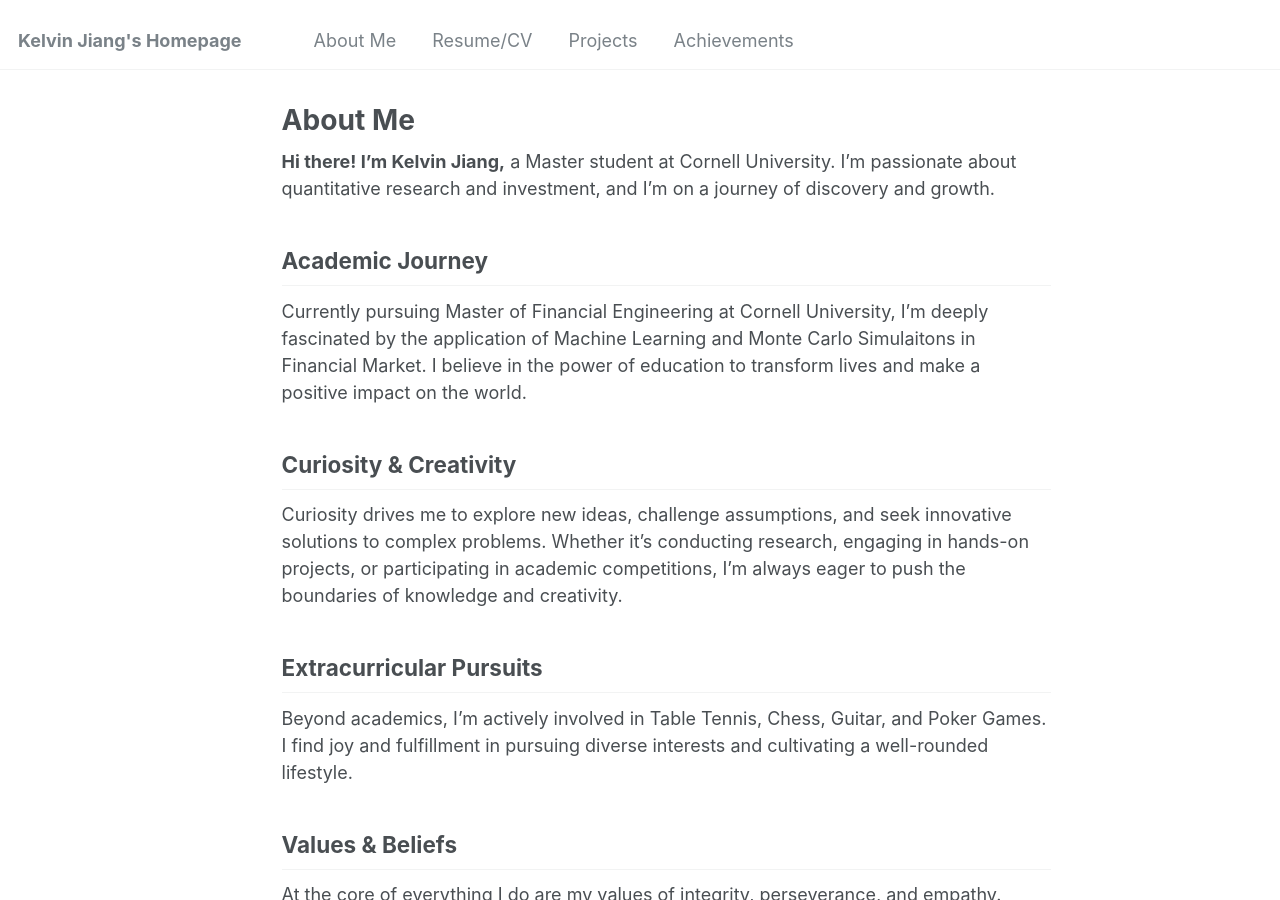
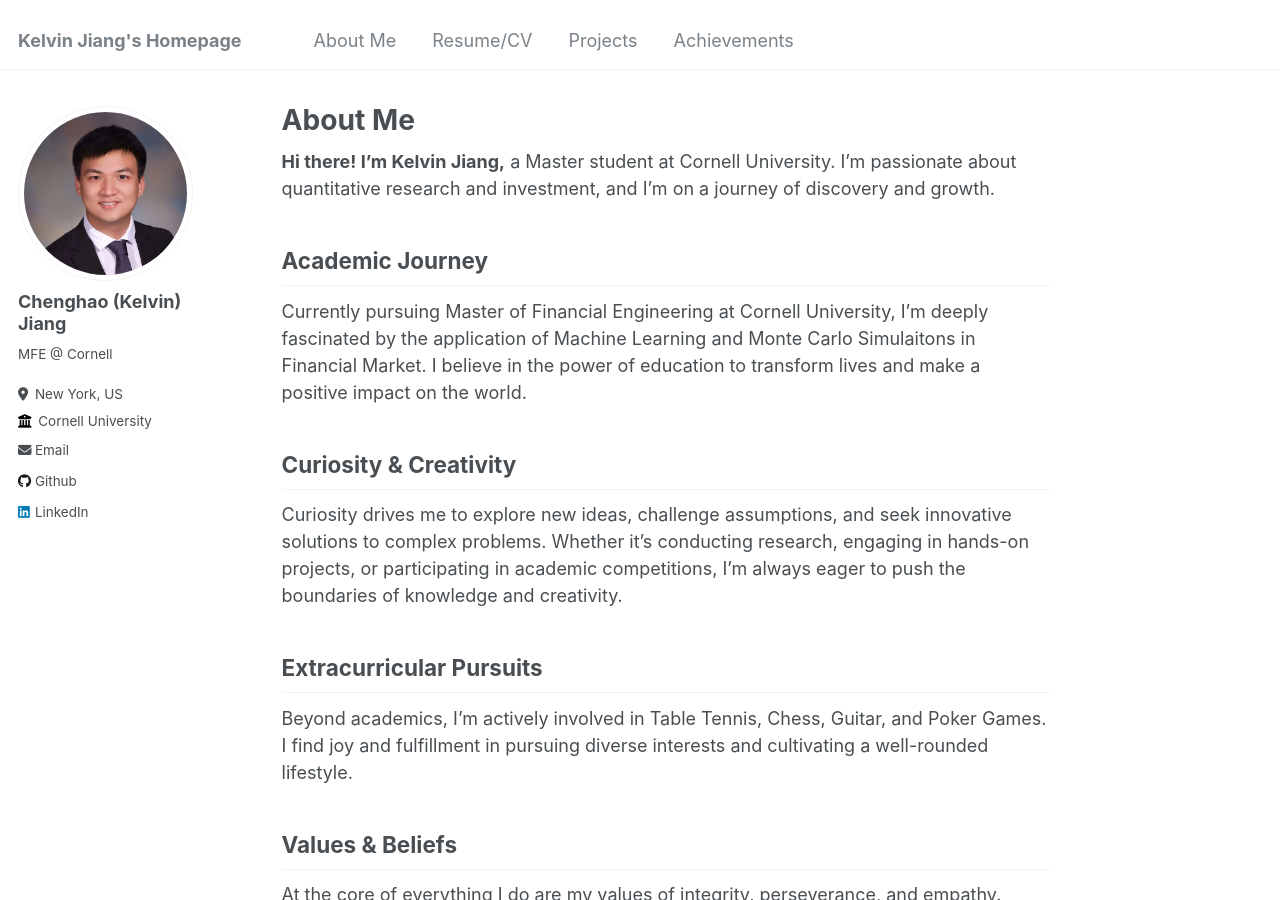
Before and after one commit to KelvinJ2567/kevin.github.io, a Jekyll site: the page built from _pages/aboutme.md, in a window 1280 px wide and 900 px high. Built offline with Jekyll 4.4.1, drawn with Linux system fonts in a browser that asks for light colours; part of the change alters nothing that is shown.

```diff
--- a/_pages/aboutme.md
+++ b/_pages/aboutme.md
@@ -1,9 +1,9 @@
 ---
 permalink: /
 title: "About Me"
-author_profile: false
+author_profile: true
 redirect_from:
-  - /aboutme/
+  - /aboutme
 
 ---
 
```
